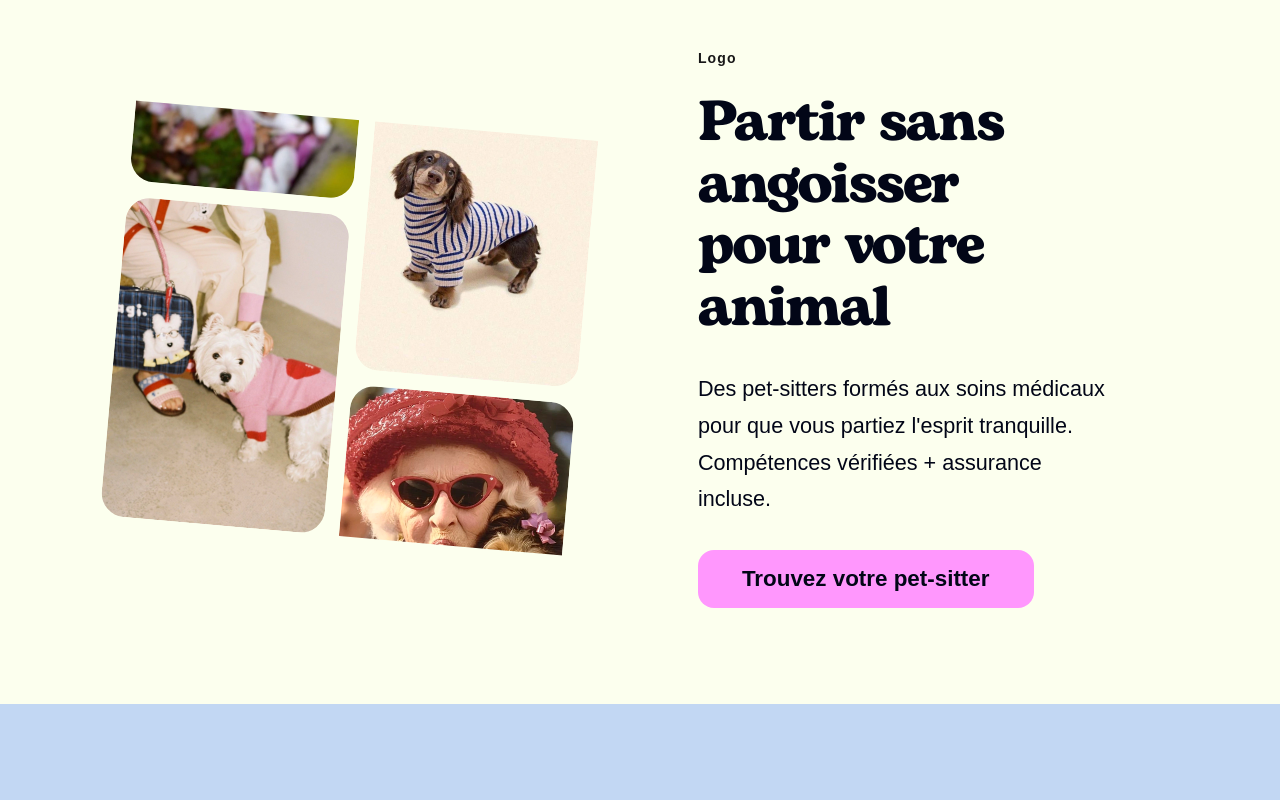
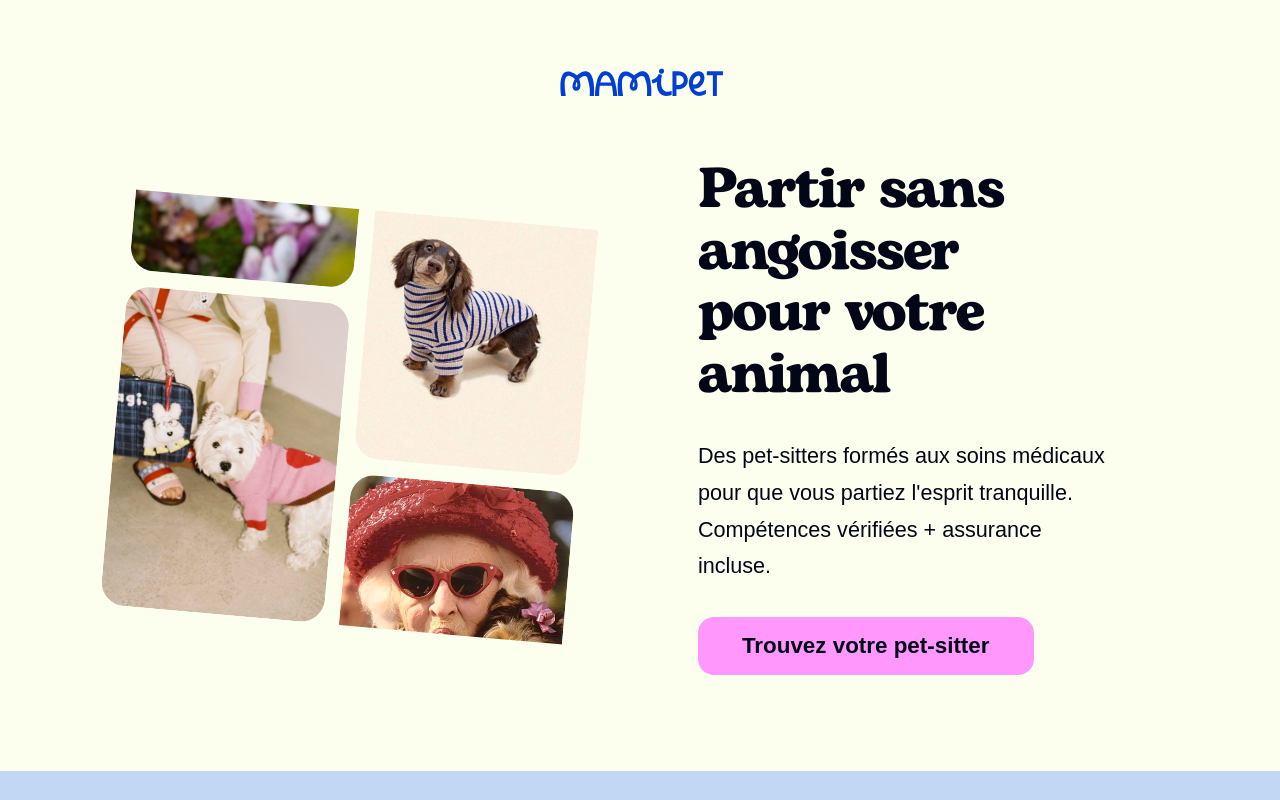
Before and after one commit to Owarino777/landing_page_mamy_pet, a Next.js app: page / in a window 1280 px wide. Shown: the top 800 px of the page. Built offline with nearby package versions, Linux system fonts and the light colour scheme; a web font is replaced by a local one.

Commit message:
Refactor code structure for improved readability and maintainability

```diff
--- a/app/styles/hero.css
+++ b/app/styles/hero.css
@@ -48,8 +48,18 @@
     font-size: 0.875rem;
     font-weight: 600;
     letter-spacing: 0.08em;
-    margin-bottom: 1.5rem;
+    margin-bottom: -5rem;
     text-align: left;
+    display: flex;
+    justify-content: center;
+}
+
+.hero-logo-img {
+    display: block;
+    height: 12rem;
+    /* taille du logo */
+    width: auto;
+    /* garde les proportions */
 }
 
 .hero-title {
--- a/components/sections/Hero.tsx
+++ b/components/sections/Hero.tsx
@@ -3,7 +3,18 @@ import Image from "next/image";
 export default function Hero() {
     return (
         <section className="hero">
+            <div className="hero-logo">
+                <Image
+                    className="hero-logo-img"
+                    src="/logo%20mamipet.svg"
+                    alt="Logo Mamipet"
+                    width={200}
+                    height={60}
+                    priority
+                />
+            </div>
             <div className="hero-inner">
+
                 <div className="hero-visual">
                     {/* Colonne gauche */}
                     <div className="hero-column hero-column--left">
@@ -60,7 +71,7 @@ export default function Hero() {
                 </div>
 
                 <div className="hero-content">
-                    <div className="hero-logo">Logo</div>
+
 
                     <h1 className="hero-title">
                         <span className="hero-line1">
```
Also changed, not shown: public/logo mamipet.svg (added), public/logo mamipet.webp (added).
